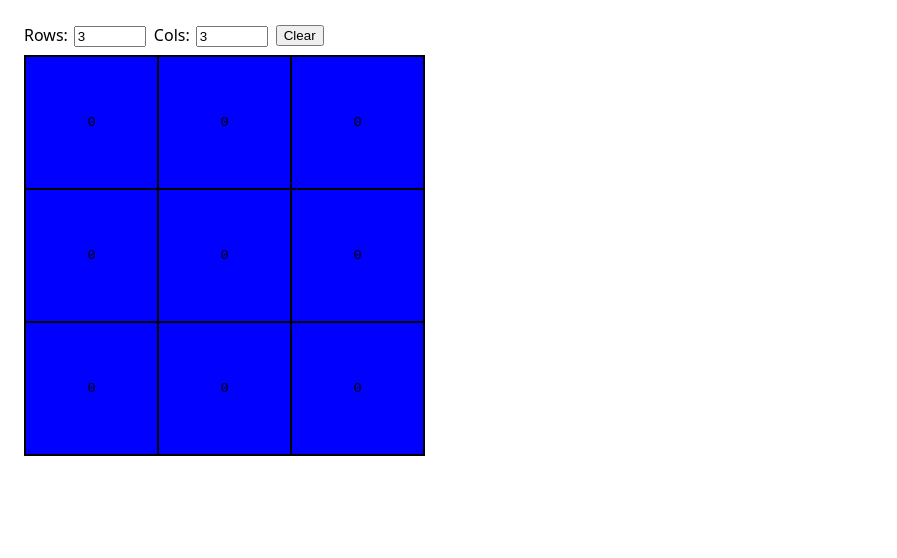
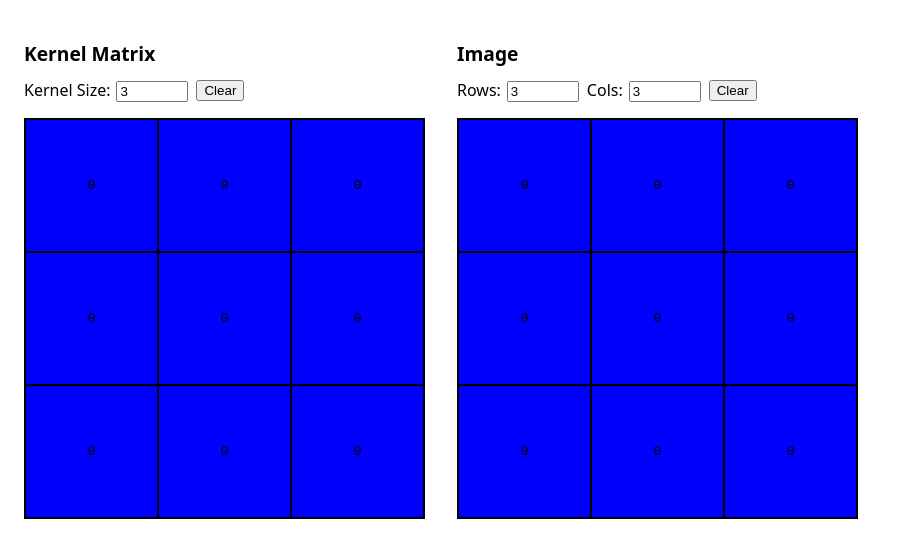
Before and after one commit to fletchgraham/convolve, a Next.js app: page / in a window 1280 px wide. Shown: the top 558 px of the page, without its empty margins (0-897 px from the left). Built offline with nearby package versions, Linux system fonts and the light colour scheme.

Commit message:
kernal state and image state. panels for each

```diff
--- a/app/page.jsx
+++ b/app/page.jsx
@@ -7,19 +7,39 @@ import {
   colsAtom,
   setGridSizeAtom,
   clearGridAtom,
+  kernelAtom,
+  kernelSizeAtom,
+  setKernelSizeAtom,
+  clearKernelAtom,
 } from "../state/gridAtoms";
 import EditableGrid from "../components/editable-grid";
 import GridControls from "../components/grid-controls";
+import KernelControls from "../components/kernel-controls";
 
 export default function Page() {
+  // Image grid state
   const [grid, setGrid] = useAtom(gridAtom);
   const rowCount = useAtomValue(rowsAtom);
   const colCount = useAtomValue(colsAtom);
   const setGridSize = useSetAtom(setGridSizeAtom);
   const clearGrid = useSetAtom(clearGridAtom);
 
+  // Kernel matrix state
+  const [kernel, setKernel] = useAtom(kernelAtom);
+  const kernelSize = useAtomValue(kernelSizeAtom);
+  const setKernelSize = useSetAtom(setKernelSizeAtom);
+  const clearKernel = useSetAtom(clearKernelAtom);
+
   const handleCellChange = (r, c, value) => {
     setGrid((prev) => {
+      const next = prev.map((row) => row.slice());
+      next[r][c] = value;
+      return next;
+    });
+  };
+
+  const handleKernelCellChange = (r, c, value) => {
+    setKernel((prev) => {
       const next = prev.map((row) => row.slice());
       next[r][c] = value;
       return next;
@@ -30,13 +50,46 @@ export default function Page() {
     setGridSize({ rows, cols });
   };
 
+  const handleKernelResize = (size) => {
+    setKernelSize(size);
+  };
+
   const handleClear = () => {
     clearGrid();
   };
 
+  const handleKernelClear = () => {
+    clearKernel();
+  };
+
+  const panelStyle = {
+    display: "flex",
+    flexDirection: "column",
+    gap: 8,
+  };
+
+  const titleStyle = {
+    fontSize: "1.2rem",
+    fontWeight: "bold",
+    marginBottom: 4,
+  };
+
   return (
-    <div style={{ display: "flex", gap: 16, alignItems: "flex-start" }}>
-      <div>
+    <div style={{ display: "flex", gap: 32, alignItems: "flex-start" }}>
+      {/* Left Panel - Kernel Matrix */}
+      <div style={panelStyle}>
+        <h2 style={titleStyle}>Kernel Matrix</h2>
+        <KernelControls
+          kernelSize={kernelSize}
+          onResize={handleKernelResize}
+          onClear={handleKernelClear}
+        />
+        <EditableGrid grid={kernel} onCellChange={handleKernelCellChange} />
+      </div>
+
+      {/* Right Panel - Image Grid */}
+      <div style={panelStyle}>
+        <h2 style={titleStyle}>Image</h2>
         <GridControls
           rowCount={rowCount}
           colCount={colCount}
--- /dev/null
+++ b/components/kernel-controls.jsx
@@ -0,0 +1,32 @@
+"use client";
+
+export default function KernelControls({ kernelSize, onResize, onClear }) {
+  const controlsStyle = {
+    marginBottom: 8,
+    display: "flex",
+    gap: 8,
+    alignItems: "center",
+  };
+
+  const inputStyle = {
+    width: 64,
+    marginLeft: 6,
+  };
+
+  return (
+    <div style={controlsStyle}>
+      <label>
+        Kernel Size:
+        <input
+          type="number"
+          min={3}
+          step={2}
+          value={kernelSize}
+          onChange={(e) => onResize(Number(e.target.value))}
+          style={inputStyle}
+        />
+      </label>
+      <button onClick={() => onClear()}>Clear</button>
+    </div>
+  );
+}
--- a/state/gridAtoms.js
+++ b/state/gridAtoms.js
@@ -5,6 +5,11 @@ import { atom } from "jotai";
 const makeInitialGrid = (rows = 3, cols = 3) =>
   Array.from({ length: rows }, (_, r) =>
     Array.from({ length: cols }, (_, c) => 0)
+  );
+
+const makeInitialKernel = (size = 3) =>
+  Array.from({ length: size }, (_, r) =>
+    Array.from({ length: size }, (_, c) => 0)
   );
 
 const ensureSize = (grid, newRows, newCols) => {
@@ -24,6 +29,7 @@ const ensureSize = (grid, newRows, newCols) => {
   return resizedRows;
 };
 
+// Image grid atoms (existing)
 export const gridAtom = atom(makeInitialGrid());
 
 export const rowsAtom = atom((get) => get(gridAtom).length);
@@ -42,3 +48,22 @@ export const clearGridAtom = atom(null, (get, set) => {
     Array.from({ length: rows }, () => Array.from({ length: cols }, () => ""))
   );
 });
+
+// Kernel matrix atoms (new)
+export const kernelAtom = atom(makeInitialKernel());
+
+export const kernelSizeAtom = atom((get) => get(kernelAtom).length);
+
+export const setKernelSizeAtom = atom(null, (get, set, size) => {
+  // Ensure odd number, minimum 3
+  const oddSize = Math.max(3, size % 2 === 0 ? size + 1 : size);
+  set(kernelAtom, makeInitialKernel(oddSize));
+});
+
+export const clearKernelAtom = atom(null, (get, set) => {
+  const size = get(kernelSizeAtom);
+  set(
+    kernelAtom,
+    Array.from({ length: size }, () => Array.from({ length: size }, () => ""))
+  );
+});
```
